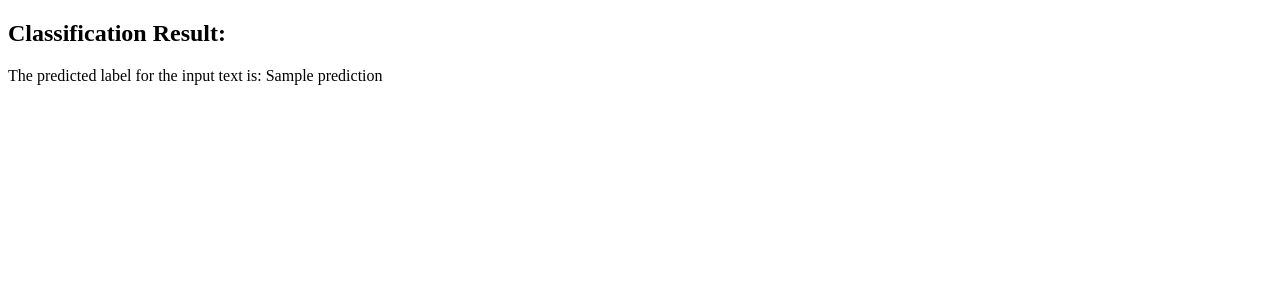
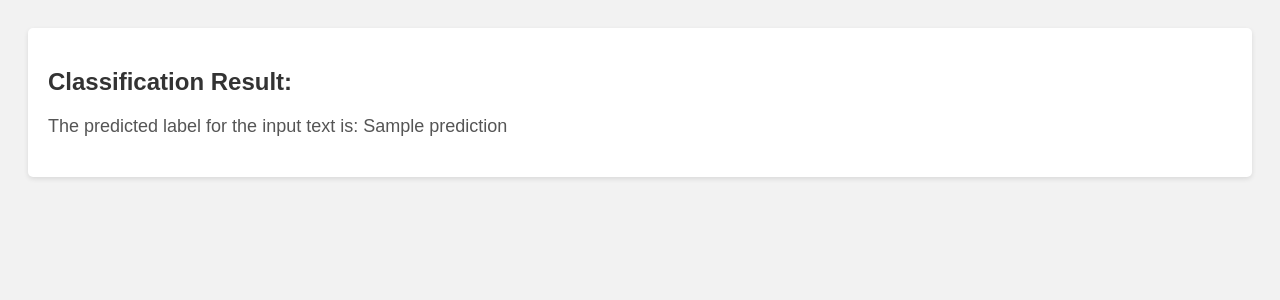
Before and after one commit to zeezu124/pipeline-demo, a Flask app: template templates/result.html in a window 1280 px wide. Shown: the top 300 px of the page. Run offline with Flask 3, Linux system fonts and the light colour scheme; the template is opened without the code that fills it: most values are stand-ins (such as "Sample title", 1, 10 or a date in 2020); parts of the project's set-up code (start-up, migrations or seed data) failed here and were passed over.

Commit message:
improved results page UI

```diff
--- a/templates/result.html
+++ b/templates/result.html
@@ -2,9 +2,35 @@
 <html>
 <head>
   <title>Classification Result</title>
+  <style>
+    body {
+      font-family: Arial, sans-serif;
+      background-color: #f2f2f2;
+      padding: 20px;
+    }
+
+    h2 {
+      color: #333;
+    }
+
+    p {
+      font-size: 18px;
+      color: #555;
+      margin-bottom: 20px;
+    }
+
+    .result-container {
+      background-color: #fff;
+      padding: 20px;
+      border-radius: 5px;
+      box-shadow: 0 2px 5px rgba(0, 0, 0, 0.1);
+    }
+  </style>
 </head>
 <body>
-  <h2>Classification Result:</h2>
-  <p>The predicted label for the input text is: {{ prediction }}</p>
+  <div class="result-container">
+    <h2>Classification Result:</h2>
+    <p>The predicted label for the input text is: <span>{{ prediction }}</span></p>
+  </div>
 </body>
 </html>
```
